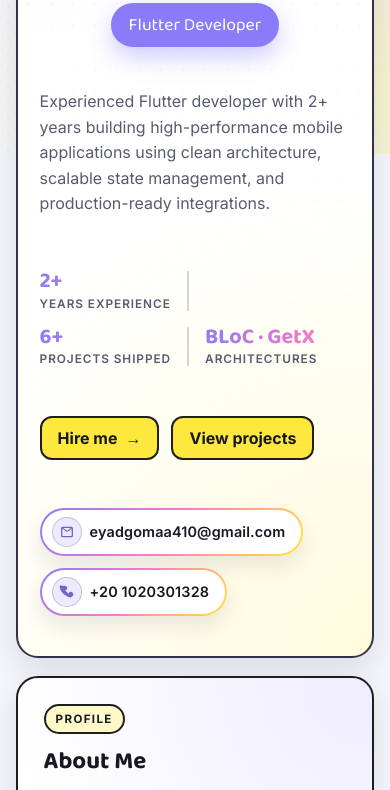
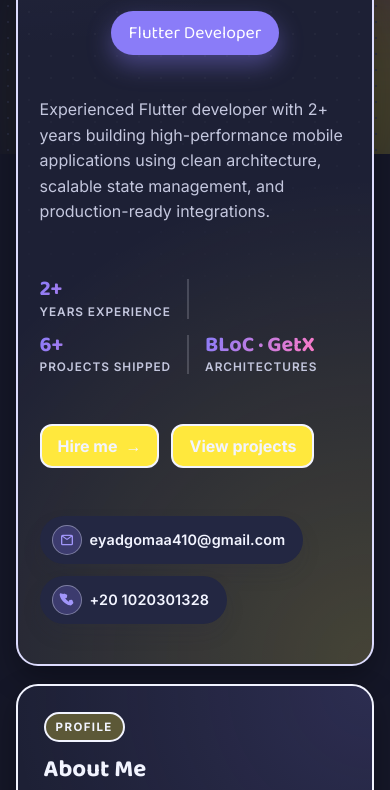
Before and after one commit to eyad-gomaa/portfolio, a plain HTML site: page index.html in a window 390 px wide. Shown: the part 690-1480 px from the top of the page. Drawn offline with Linux system fonts and the light colour scheme.

Commit message:
Update theme handling in script.js and enhance layout in styles.css. Adjusted default theme logic and added scroll padding. Modified main and hero sections for improved spacing and responsiveness.

```diff
--- a/script.js
+++ b/script.js
@@ -6,9 +6,12 @@
 yearEl.textContent = String(new Date().getFullYear());
 
 const savedTheme = localStorage.getItem("theme");
-if (savedTheme === "dark") {
+const isDarkByDefault = savedTheme !== "light";
+if (isDarkByDefault) {
   document.body.classList.add("dark");
   themeBtn.textContent = "☀️";
+} else {
+  themeBtn.textContent = "🌙";
 }
 
 themeBtn.addEventListener("click", () => {
--- a/styles.css
+++ b/styles.css
@@ -22,6 +22,7 @@
 
 html {
   scroll-behavior: smooth;
+  scroll-padding-top: 110px;
 }
 
 body {
@@ -137,7 +138,7 @@
 
 main {
   width: min(1100px, 92vw);
-  margin: 0 auto 48px;
+  margin: 14px auto 56px;
   display: grid;
   gap: 18px;
 }
@@ -160,12 +161,16 @@
 
 .hero {
   position: relative;
+  margin-top: 6px;
+  scroll-margin-top: 116px;
   padding: 38px 38px 64px;
+  min-height: min(82vh, 760px);
   overflow: hidden;
   display: grid;
   grid-template-columns: 200px 1fr;
   gap: 28px;
   align-items: center;
+  align-content: center;
   border-color: color-mix(in srgb, var(--stroke) 80%, var(--primary));
   background:
     radial-gradient(
@@ -1057,7 +1062,9 @@
   .hero {
     grid-template-columns: 1fr;
     justify-items: start;
+    margin-top: 2px;
     padding: 118px 22px 40px;
+    min-height: auto;
   }
 
   .hero-photo-wrap {
```
